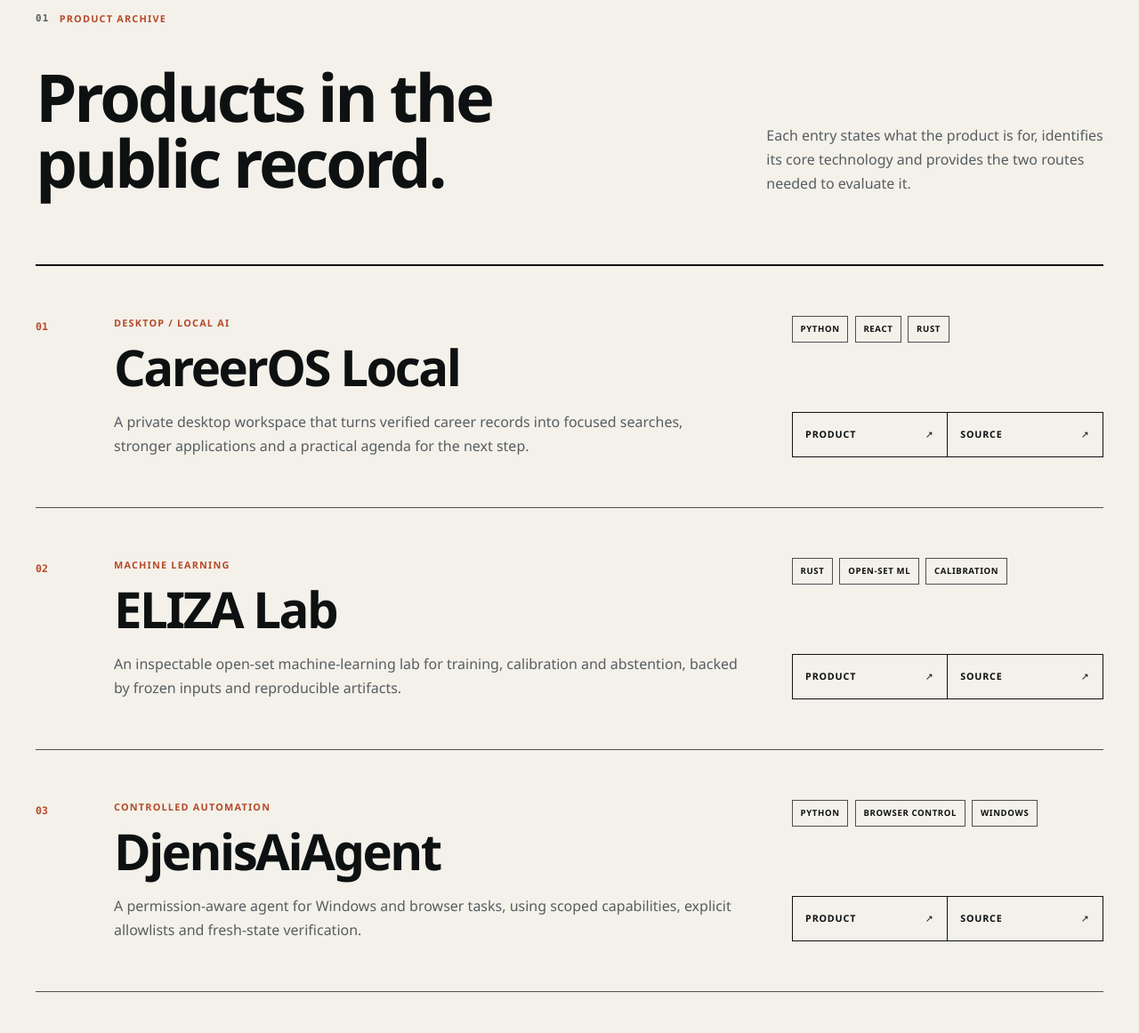
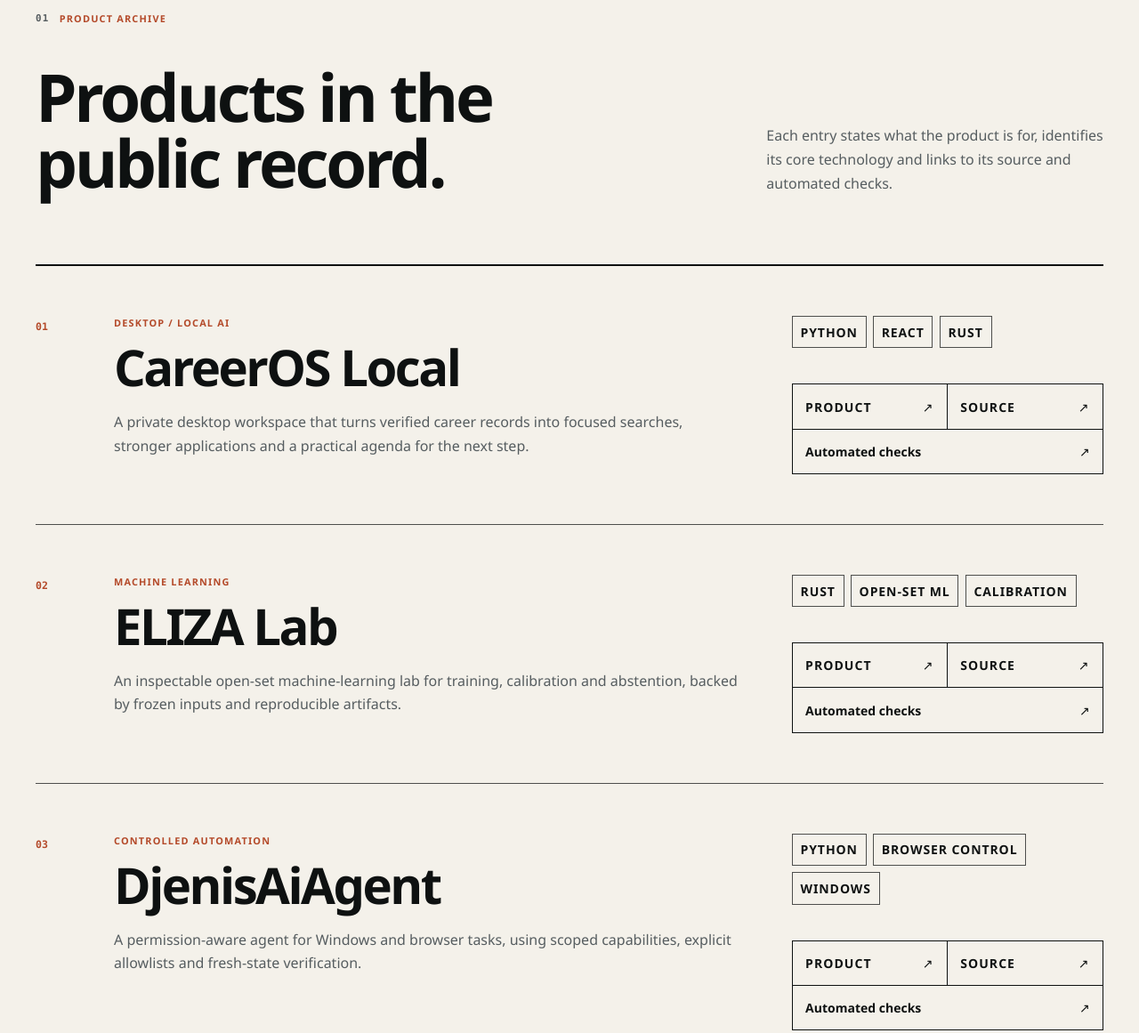
Before and after one commit to ejupi-djenis30/ejupi-djenis30.github.io, a website: page site/index.html in a window 1280 px wide. Shown: the part 1140-2301 px from the top of the page at 89% size. Drawn offline with Linux system fonts and the light colour scheme.

Commit message:
Expose project verification and improve archive control readability (#13)
Each of the seven project records now links to its CI workflow alongside
the product and source. Technology labels and actions use larger
readable text, with the checks action spanning its own row to preserve
narrow-screen navigation.

Validation: six Node tests and site validation passed; all 24 Chromium
desktop/mobile browser tests passed, including 320 px containment, touch
targets and keyboard navigation. CI links are evidence entry points, not
unconditional green-status claims.

```diff
--- a/site/index.html
+++ b/site/index.html
@@ -82,7 +82,7 @@
           <p class="lead">
             Public work spanning local AI, machine learning, automation, network
             tools, numerical methods, operations and consent-based support. Each
-            record provides context, then links directly to the product and source.
+            record provides context, then links to the product, source and automated checks.
           </p>
           <div class="hero-actions">
             <a class="button button-dark" href="#projects">Browse the archive <span aria-hidden="true">↓</span></a>
@@ -103,7 +103,7 @@
           <dl>
             <div><dt>Records</dt><dd>7 maintained products</dd></div>
             <div><dt>Coverage</dt><dd>7 engineering disciplines</dd></div>
-            <div><dt>Per record</dt><dd>Product + Source</dd></div>
+            <div><dt>Per record</dt><dd>Product + Source + Checks</dd></div>
             <div><dt>Website policy</dt><dd>Script-free · no tracking</dd></div>
           </dl>
         </aside>
@@ -115,7 +115,7 @@
           <h2 id="projects-title">Products in the public record.</h2>
           <p>
             Each entry states what the product is for, identifies its core
-            technology and provides the two routes needed to evaluate it.
+            technology and links to its source and automated checks.
           </p>
         </div>
 
@@ -141,6 +141,7 @@
                 <div class="project-actions">
                   <a data-product-link href="https://ejupi-djenis30.github.io/careeros-local/">Product <span class="sr-only">— CareerOS Local</span><span aria-hidden="true">↗</span></a>
                   <a href="https://github.com/ejupi-djenis30/careeros-local" rel="external">Source <span class="sr-only">— CareerOS Local</span><span aria-hidden="true">↗</span></a>
+                  <a class="project-checks" href="https://github.com/ejupi-djenis30/careeros-local/actions/workflows/ci.yml" rel="external">Automated checks <span class="sr-only">— careeros-local</span><span aria-hidden="true">↗</span></a>
                 </div>
               </div>
             </article>
@@ -167,6 +168,7 @@
                 <div class="project-actions">
                   <a data-product-link href="https://ejupi-djenis30.github.io/eliza-lab/">Product <span class="sr-only">— ELIZA Lab</span><span aria-hidden="true">↗</span></a>
                   <a href="https://github.com/ejupi-djenis30/eliza-lab" rel="external">Source <span class="sr-only">— ELIZA Lab</span><span aria-hidden="true">↗</span></a>
+                  <a class="project-checks" href="https://github.com/ejupi-djenis30/eliza-lab/actions/workflows/ci.yml" rel="external">Automated checks <span class="sr-only">— eliza-lab</span><span aria-hidden="true">↗</span></a>
                 </div>
               </div>
             </article>
@@ -193,6 +195,7 @@
                 <div class="project-actions">
                   <a data-product-link href="https://ejupi-djenis30.github.io/DjenisAiAgent/">Product <span class="sr-only">— DjenisAiAgent</span><span aria-hidden="true">↗</span></a>
                   <a href="https://github.com/ejupi-djenis30/DjenisAiAgent" rel="external">Source <span class="sr-only">— DjenisAiAgent</span><span aria-hidden="true">↗</span></a>
+                  <a class="project-checks" href="https://github.com/ejupi-djenis30/DjenisAiAgent/actions/workflows/ci.yml" rel="external">Automated checks <span class="sr-only">— DjenisAiAgent</span><span aria-hidden="true">↗</span></a>
                 </div>
               </div>
             </article>
@@ -219,6 +222,7 @@
                 <div class="project-actions">
                   <a data-product-link href="https://ejupi-djenis30.github.io/Dig/">Product <span class="sr-only">— DIG</span><span aria-hidden="true">↗</span></a>
                   <a href="https://github.com/ejupi-djenis30/Dig" rel="external">Source <span class="sr-only">— DIG</span><span aria-hidden="true">↗</span></a>
+                  <a class="project-checks" href="https://github.com/ejupi-djenis30/Dig/actions/workflows/ci.yml" rel="external">Automated checks <span class="sr-only">— Dig</span><span aria-hidden="true">↗</span></a>
                 </div>
               </div>
             </article>
@@ -244,6 +248,7 @@
                 <div class="project-actions">
                   <a data-product-link href="https://ejupi-djenis30.github.io/IntegraDraw/">Product <span class="sr-only">— IntegraDraw</span><span aria-hidden="true">↗</span></a>
                   <a href="https://github.com/ejupi-djenis30/IntegraDraw" rel="external">Source <span class="sr-only">— IntegraDraw</span><span aria-hidden="true">↗</span></a>
+                  <a class="project-checks" href="https://github.com/ejupi-djenis30/IntegraDraw/actions/workflows/ci.yml" rel="external">Automated checks <span class="sr-only">— IntegraDraw</span><span aria-hidden="true">↗</span></a>
                 </div>
               </div>
             </article>
@@ -270,6 +275,7 @@
                 <div class="project-actions">
                   <a data-product-link href="https://ejupi-djenis30.github.io/vector-placement-operations/">Product <span class="sr-only">— VECTOR</span><span aria-hidden="true">↗</span></a>
                   <a href="https://github.com/ejupi-djenis30/vector-placement-operations" rel="external">Source <span class="sr-only">— VECTOR</span><span aria-hidden="true">↗</span></a>
+                  <a class="project-checks" href="https://github.com/ejupi-djenis30/vector-placement-operations/actions/workflows/ci.yml" rel="external">Automated checks <span class="sr-only">— vector-placement-operations</span><span aria-hidden="true">↗</span></a>
                 </div>
               </div>
             </article>
@@ -296,6 +302,7 @@
                 <div class="project-actions">
                   <a data-product-link href="https://ejupi-djenis30.github.io/JDoor/" rel="external">Product <span class="sr-only">— JDoor Assist</span><span aria-hidden="true">↗</span></a>
                   <a href="https://github.com/ejupi-djenis30/JDoor" rel="external">Source <span class="sr-only">— JDoor Assist</span><span aria-hidden="true">↗</span></a>
+                  <a class="project-checks" href="https://github.com/ejupi-djenis30/JDoor/actions/workflows/ci.yml" rel="external">Automated checks <span class="sr-only">— JDoor</span><span aria-hidden="true">↗</span></a>
                 </div>
               </div>
             </article>
--- a/site/styles.css
+++ b/site/styles.css
@@ -430,7 +430,7 @@ h1 {
 .project-record__details li {
   padding: 0.42rem 0.55rem;
   border: 1px solid var(--line-strong);
-  font-size: 0.6rem;
+  font-size: 0.875rem;
   font-weight: 800;
   letter-spacing: 0.065em;
   text-transform: uppercase;
@@ -451,7 +451,7 @@ h1 {
   gap: 0.7rem;
   padding: 0.8rem 0.9rem;
   border: 1px solid var(--ink);
-  font-size: 0.67rem;
+  font-size: 0.875rem;
   font-weight: 850;
   letter-spacing: 0.075em;
   text-decoration: none;
@@ -463,6 +463,14 @@ h1 {
 
 .project-actions a + a {
   margin-left: -1px;
+}
+
+.project-actions .project-checks {
+  grid-column: 1 / -1;
+  margin-top: -1px;
+  margin-left: 0;
+  letter-spacing: 0;
+  text-transform: none;
 }
 
 .standard-grid {
```
Also changed, not shown: e2e/site.spec.mjs (+7 -2 lines), README.md.
